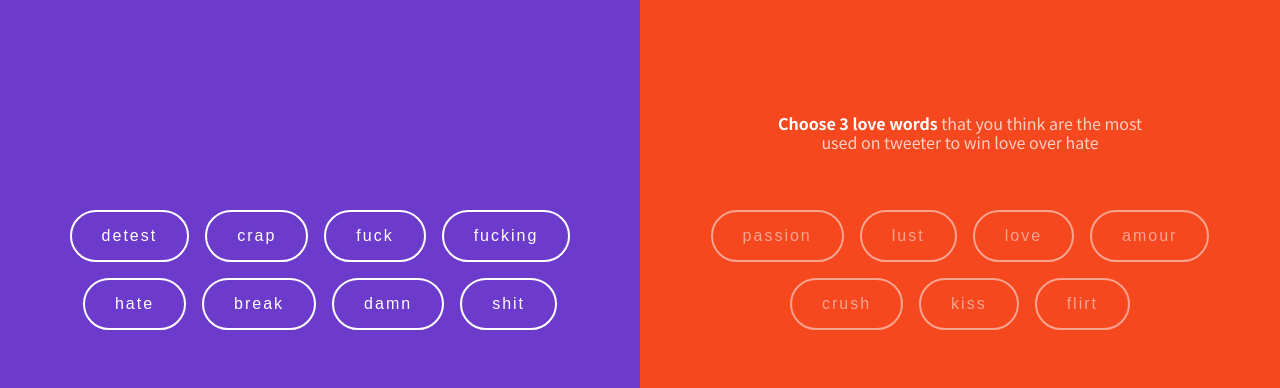
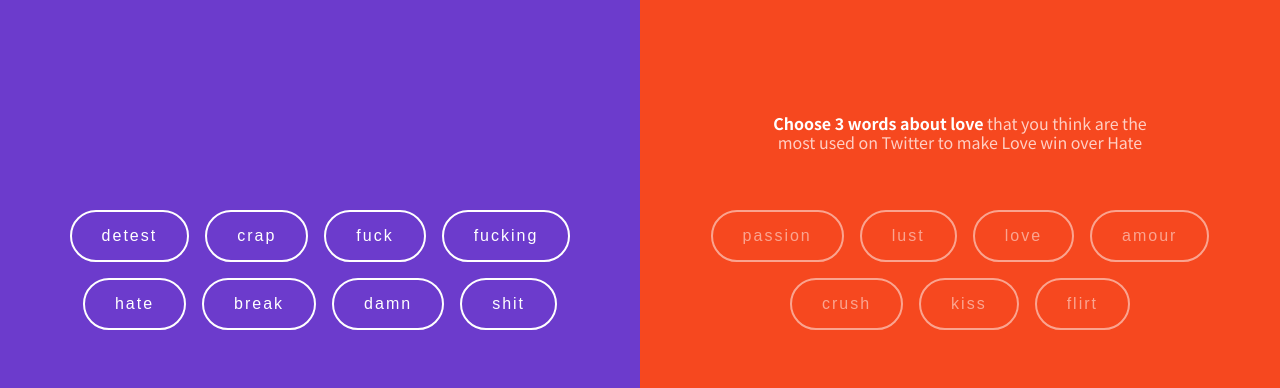
Before and after one commit to Eliiiise/BDDI3_twitter_app, a website: page public/index.html in a window 1280 px wide. Shown: the part 412-800 px from the top of the page. Drawn offline with Linux system fonts and the light colour scheme.

Commit message:
english correction

```diff
--- a/public/index.html
+++ b/public/index.html
@@ -55,7 +55,7 @@
 				<h3>Love</h3>
 				<p class="js-love">50%</p>
 			</div>
-			<div class="instruction"><b>Choose 3 love words</b> that you think are the most used on tweeter to win love over hate</div>
+			<div class="instruction"><b>Choose 3 words about love</b> that you think are the most used on Twitter to make Love win over Hate</div>
 			<div class="buttons">
 				<button class="btn js-btn" data-value="passion" type="button">
 					passion
```
